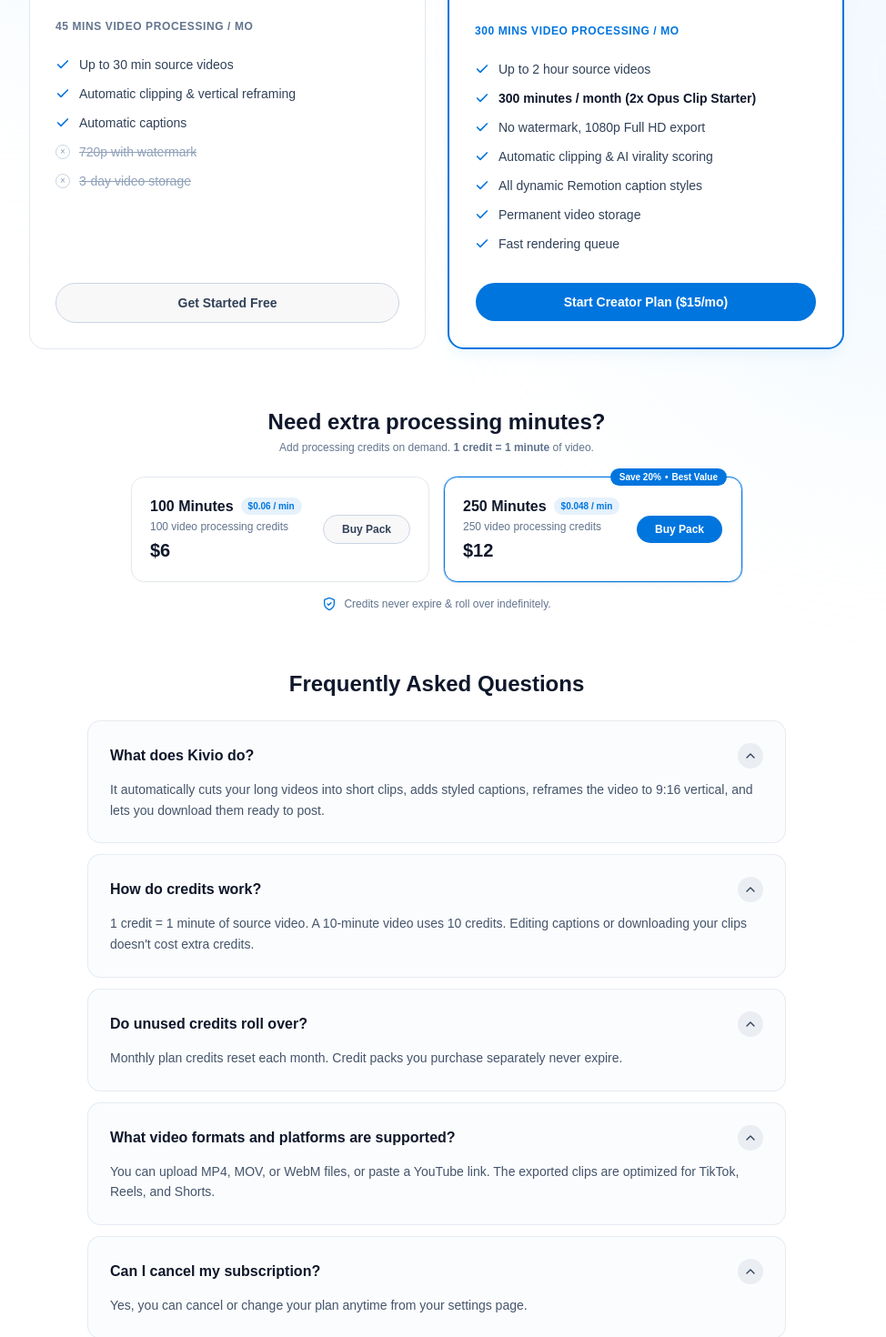
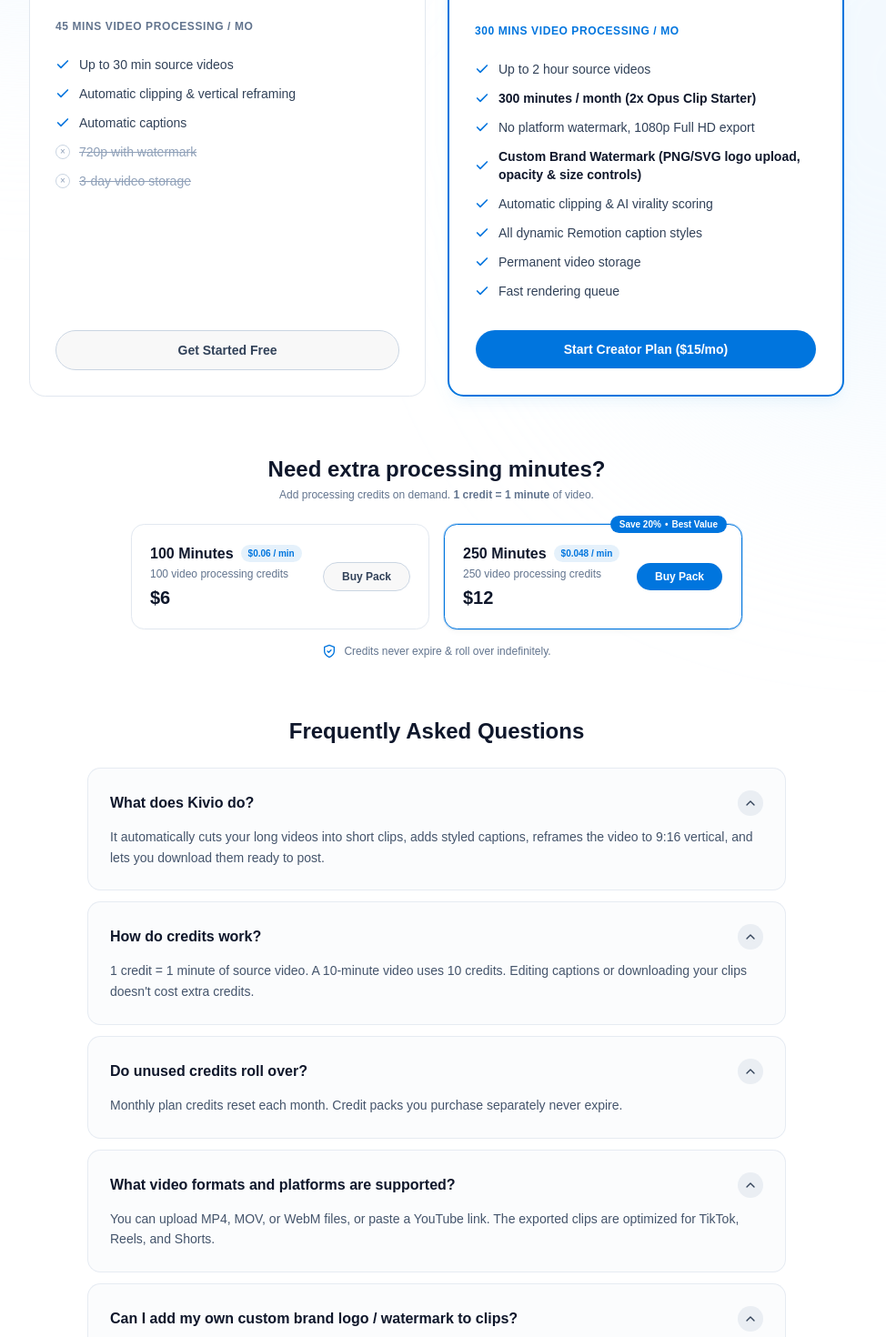
Before and after one commit to ManojBuilds/makemyclip-remotion, a Next.js app: page /pricing in a window 1280 px wide. Shown: the part 480-1950 px from the top of the page at 91% size, without its empty margins (160-1134 px from the left). Built offline with nearby package versions, Linux system fonts and the light colour scheme; no server answers; a web font is replaced by a local one.

Commit message:
feat: add custom brand watermark feature and corresponding FAQ entry to pricing section

```diff
--- a/components/pricing-section.tsx
+++ b/components/pricing-section.tsx
@@ -292,7 +292,11 @@
               </li>
               <li className="flex items-center gap-2.5">
                 {checkIcon}
-                <span>No watermark, 1080p Full HD export</span>
+                <span>No platform watermark, 1080p Full HD export</span>
+              </li>
+              <li className="flex items-center gap-2.5">
+                {checkIcon}
+                <span className="font-semibold text-slate-900">Custom Brand Watermark (PNG/SVG logo upload, opacity & size controls)</span>
               </li>
               <li className="flex items-center gap-2.5">
                 {checkIcon}
@@ -493,6 +497,10 @@
               answer="You can upload MP4, MOV, or WebM files, or paste a YouTube link. The exported clips are optimized for TikTok, Reels, and Shorts."
             />
             <FAQItem
+              question="Can I add my own custom brand logo / watermark to clips?"
+              answer="Yes! Paid plans (Creator & Power) allow you to upload your custom PNG or SVG brand logo, choose its corner position, and adjust transparency and scale. Free plan clips include standard platform branding."
+            />
+            <FAQItem
               question="Can I cancel my subscription?"
               answer="Yes, you can cancel or change your plan anytime from your settings page."
             />
```
